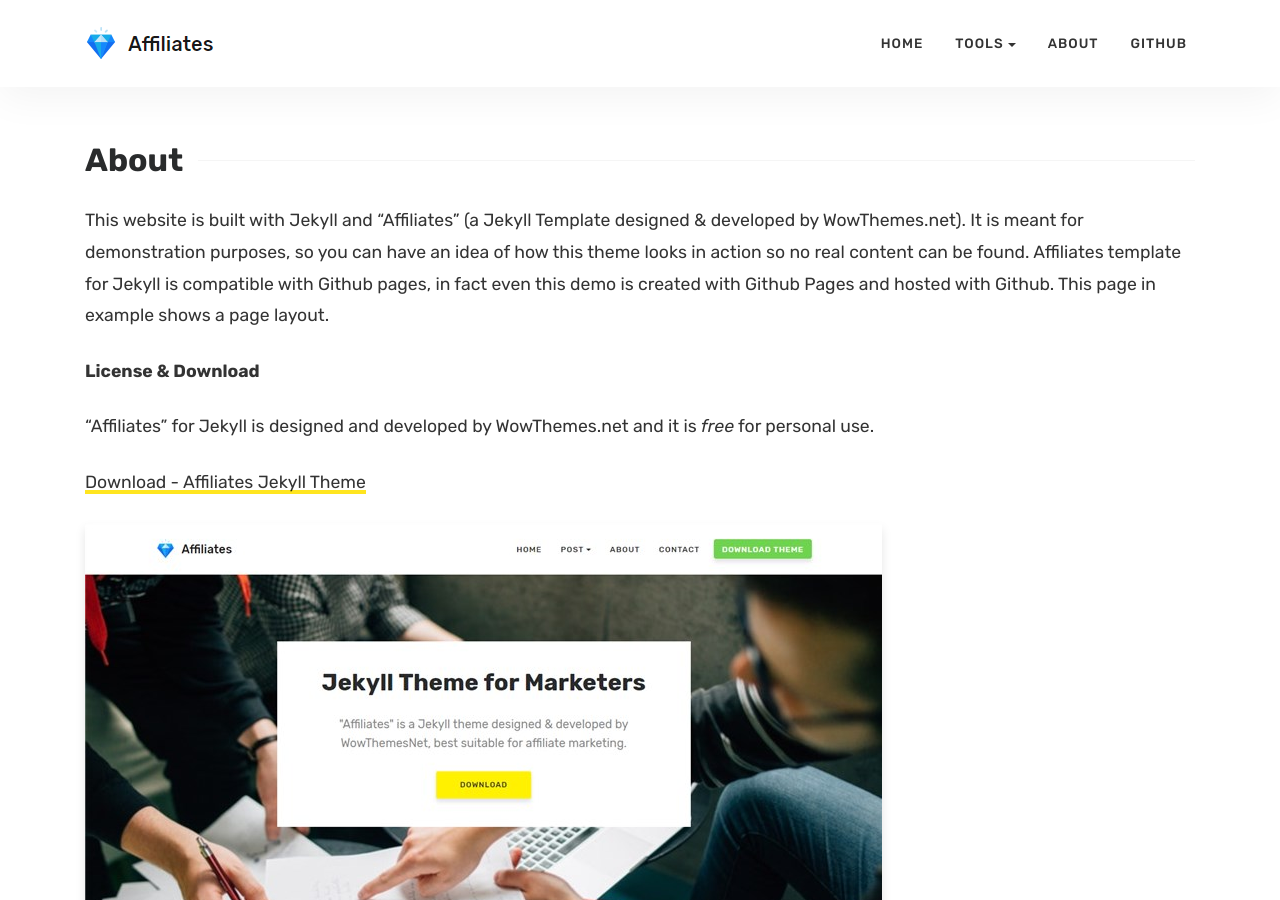
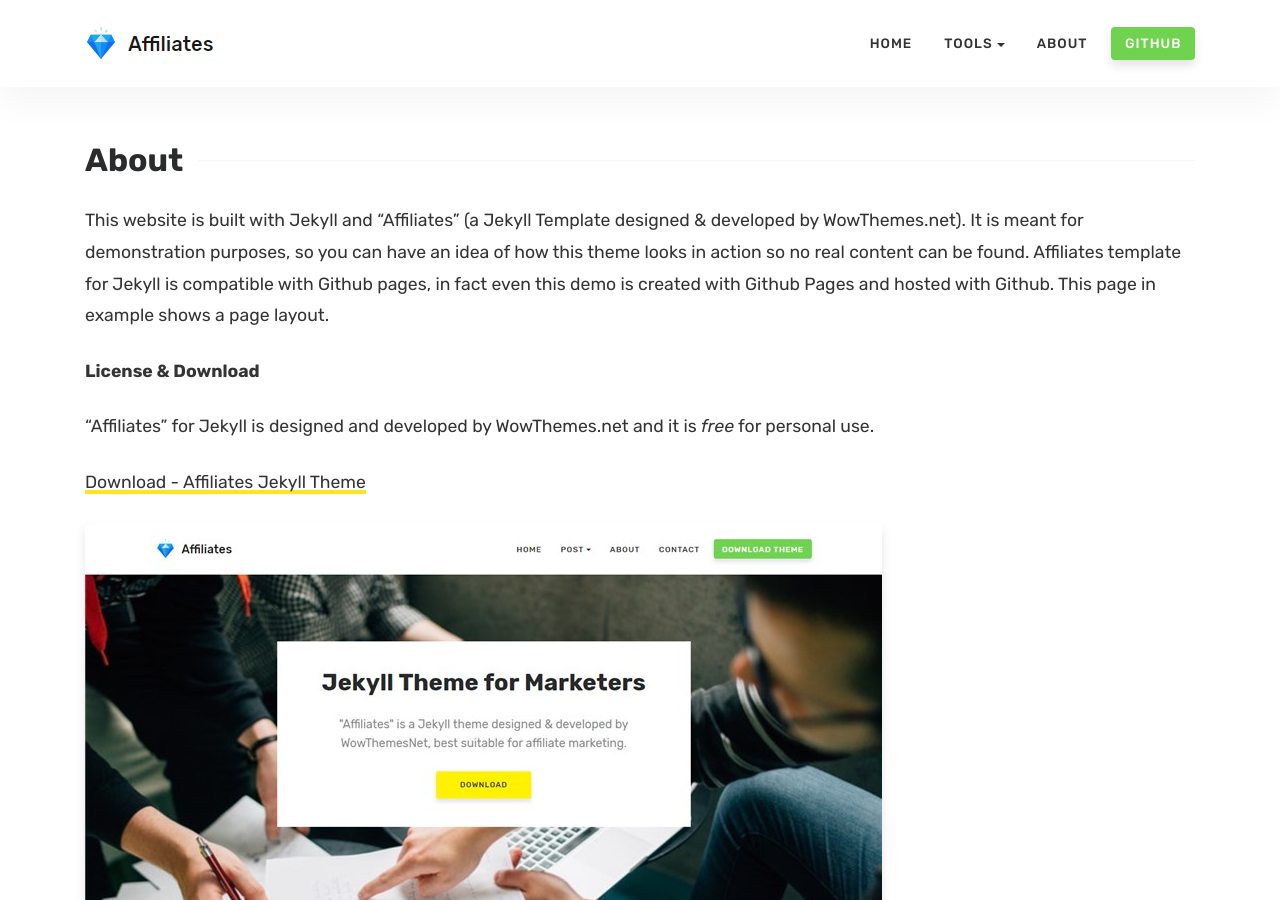
Before and after one commit to omnius-project/omnius-project.github.io, a Jekyll site: the page built from about.md, in a window 1280 px wide and 900 px high. Built offline with Jekyll 4.4.1, drawn with Linux system fonts in a browser that asks for light colours; comment, search, counter and statistics services are not loaded.

Commit message:
Highlight Github button

```diff
--- a/_layouts/default.html
+++ b/_layouts/default.html
@@ -80,7 +80,7 @@
           </li>
 
           <li class="nav-item">
-            <a target="_blank" class="nav-link" href="https://github.com/omnius-project">Github</a>
+            <a target="_blank" class="nav-link highlight" href="https://github.com/omnius-project">Github</a>
           </li>
         </ul>
         <!-- End Menu -->
```
